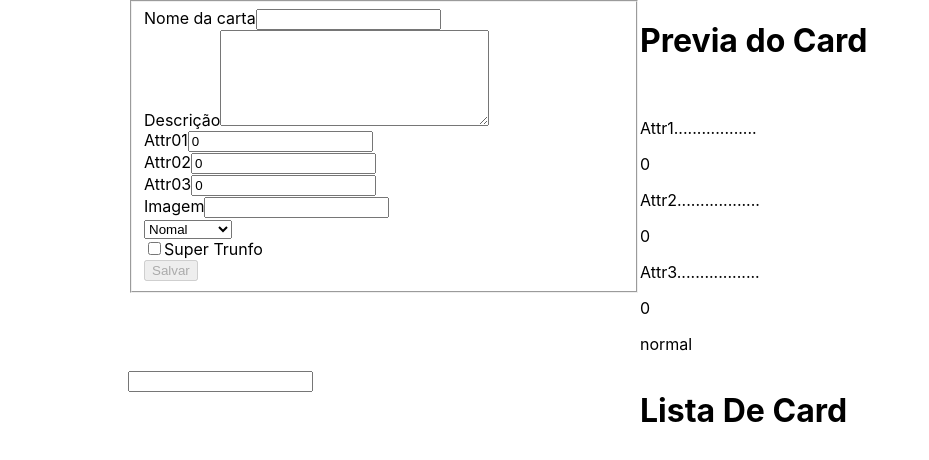
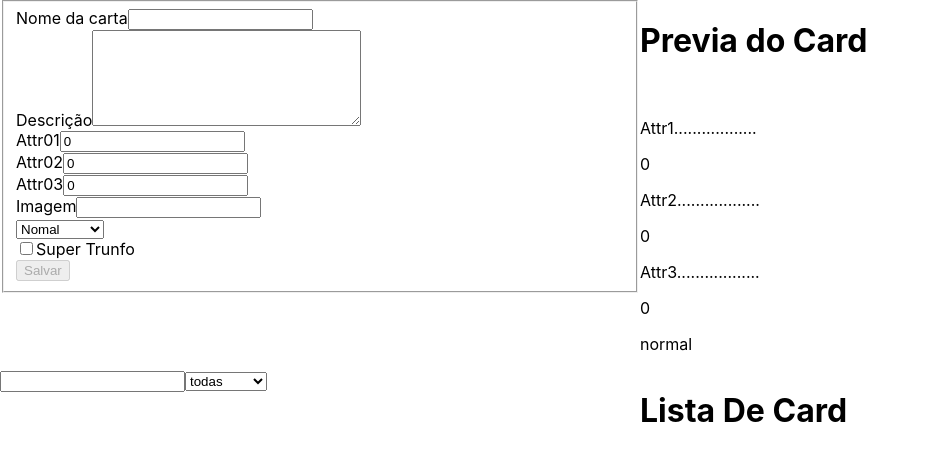
Before and after one commit to tryber/sd-013-a-project-tryunfo-beta, a React (Create React App) app: page / in a window 1280 px wide. Shown: the top 460 px of the page, without its empty margins (0-929 px from the left). Built offline with nearby package versions, Linux system fonts and the light colour scheme.

Commit message:
Requisto 11 passando

```diff
--- a/src/App.js
+++ b/src/App.js
@@ -140,7 +140,7 @@ class App extends Component {
   }
 
   render() {
-    const { cardList, filterName } = this.state;
+    const { cardList, filterName, filterRaridade } = this.state;
     return (
       <div className="container-tryunfo">
         <div className="container-preview">
@@ -161,6 +161,7 @@ class App extends Component {
             <div>
               {cardList
                 .filter((card) => card.cardName.includes(filterName))
+                .filter((card) => card.cardRare.startsWith(filterRaridade))
                 .map((card, i) => (
                   <div key={ i }>
                     <Card { ...card } />
--- a/src/components/FilterCards.js
+++ b/src/components/FilterCards.js
@@ -5,6 +5,7 @@ class FilterCards extends Component {
   render() {
     const { onInputChange } = this.props;
     return (
+      <>
         <input
           data-testid="name-filter"
           onChange={ onInputChange }
@@ -12,6 +13,19 @@ class FilterCards extends Component {
           name="filterName"
           id="name-filter"
         />
+        <select
+          data-testid="rare-filter"
+          onChange={ onInputChange }
+          type="select"
+          name="filterRaridade"
+          id="name-filter"
+        >
+          <option value="">todas</option>
+          <option value="normal">normal</option>
+          <option value="raro">raro</option>
+          <option value="muito raro">muito raro</option>
+        </select>
+      </>
     );
   }
 }
--- a/src/index.css
+++ b/src/index.css
@@ -11,7 +11,9 @@ code {
   font-family: source-code-pro, Menlo, Monaco, Consolas, 'Courier New',
     monospace;
 }
-
+.container-card {
+  width: 600px;
+}
 .container-preview, .container-display-card{
   display: flex;
   justify-content: center;
@@ -20,6 +22,6 @@ code {
 }
 
 .container-preview div, .container-display-card div  {
-  width: 40%;
+  width: 50%;
 
 }
```
Lines whose indentation alone changed are shown as unchanged.
